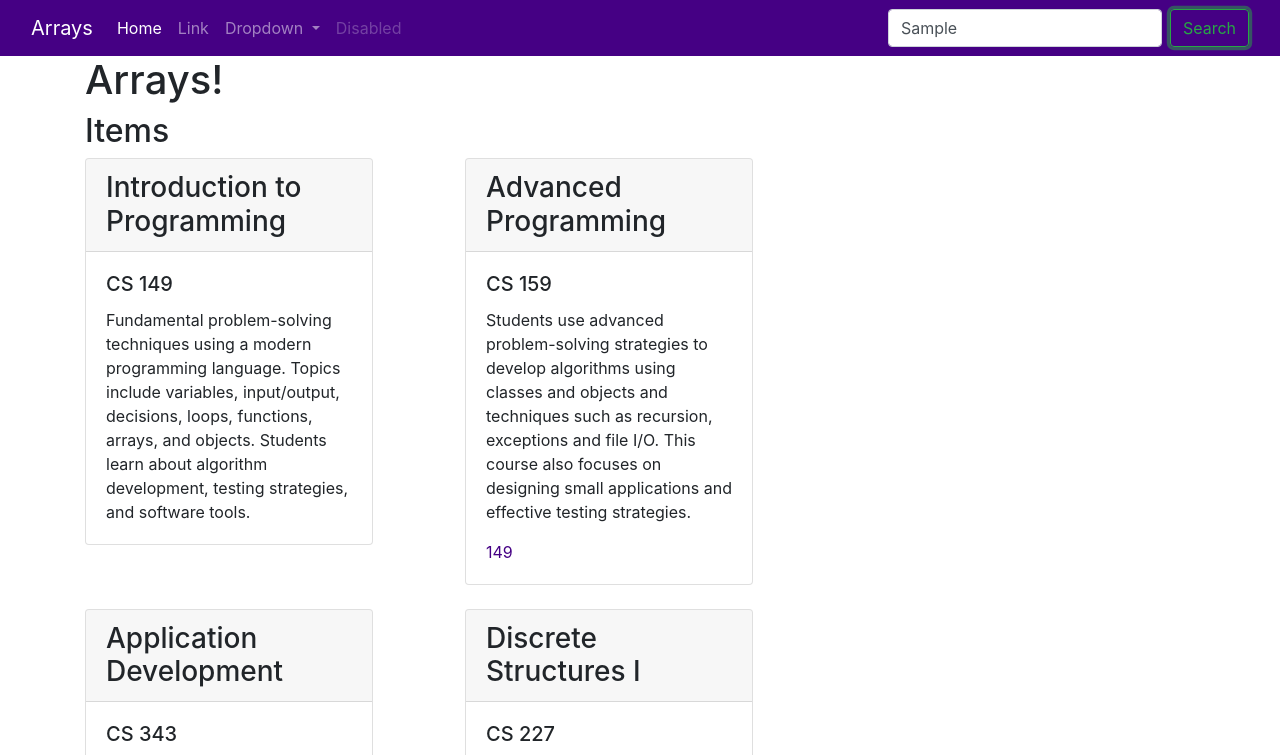
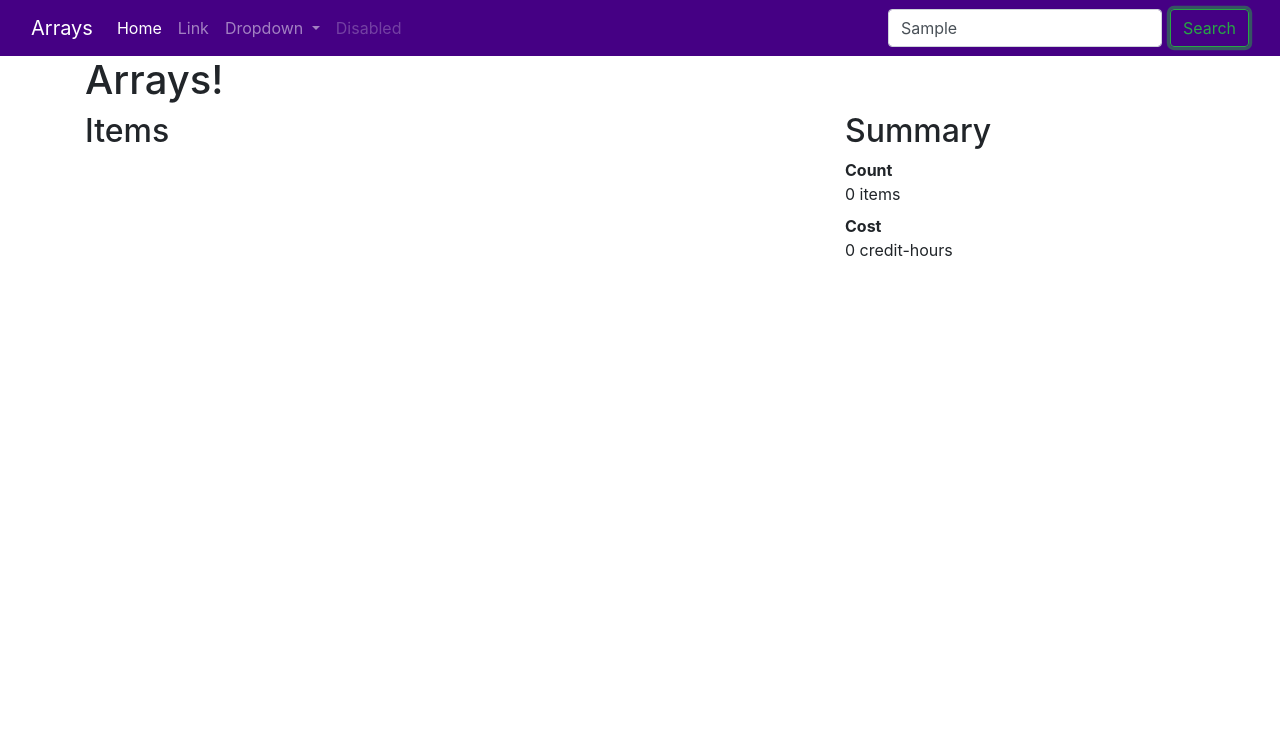
Before and after one commit to AmandaSolee/CS343-Arrays, a plain HTML site: page index.html in a window 1280 px wide. Both pictures are taken after typing "Sample" into the empty fields and a click on the button "Search". Shown: the top 755 px of the page. Drawn offline with nearby package versions, Linux system fonts and the light colour scheme.

Commit message:
update summary sidebar

```diff
--- a/index.html
+++ b/index.html
@@ -60,9 +60,7 @@
       <div class="col-lg-8">
         <h2>Items</h2>
         <!-- with thanks to https://getbootstrap.com/docs/5.2/components/card/#grid-cards -->
-        <div class="row row-cols-1 row-cols-md-2 g-4">
-          <script src="scripts/arrays.js"></script>
-          </div>
+        <div class="row row-cols-1 row-cols-md-2 g-4"  id="filtered-results">
         </div>
       </div>
 
@@ -70,9 +68,9 @@
         <h2>Summary</h2>
         <dl>
           <dt>Count</dt>
-          <dd><span>4</span> items</dd>
+          <dd><span id="result-count">4</span></dd>
           <dt>Cost</dt>
-          <dd><span>12</span> credit-hours + <span>6</span> credit-hours of prereqs</dd>
+          <dd><span id="result-cost"></span> credit-hours</dd>
         </dl>
       </div>
     </div>
@@ -81,6 +79,8 @@
     integrity="sha384-OERcA2EqjJCMA+/3y+gxIOqMEjwtxJY7qPCqsdltbNJuaOe923+mo//f6V8Qbsw3"
     crossorigin="anonymous"></script>
 
+    <script src="scripts/arrays.js"></script>
+
 
 </body>
 
--- a/scripts/arrays.js
+++ b/scripts/arrays.js
@@ -26,10 +26,10 @@ const courseToCard = ({
   return courseTemplate;
 };
 
+const resultsContainer = document.querySelector("#filtered-results");
 const courseCards = data.items.map(courseToCard);
-courseCards.forEach((c) => document.write(c));
-// console.log(courseCards);
-// document.write(courseCards.join(''))
+resultsContainer.innerHTML = courseCards.join("");
+
 
 // 2. maybe we only show those that match the search query?
 //
@@ -43,7 +43,6 @@ const searchButton = document.getElementById("search-btn")
 searchButton.addEventListener("click", (ev) => {
     console.log(ev)
     ev.preventDefault();
-    // ev.stopPropagation();
     console.log("query text")
     const searchField = document.querySelector('input[name="query-text"]');
     const queryText = searchField.value;
@@ -53,11 +52,24 @@ searchButton.addEventListener("click", (ev) => {
         filterCourseCard(card, queryText)
     );
 
+
+
     console.log('filteredCourseCards', filteredCourseCards);
-    filteredCourseCards.forEach((card) => {
-        document.write(card);
-    });
+    resultsContainer.innerHTML  = filteredCourseCards.join("");
+    updateCount(filteredCourseCards);
+    console.log(filteredCourseCards);
 });
 
 
 // 3. we update the result count and related summary info as we filter
+
+function updateCount(cards) {
+  const count = document.getElementById("result-count");
+  const countValue = cards.length;
+  count.innerText = `${countValue} items`;
+  const cost = document.getElementById("result-cost");
+  const costValue = countValue * 3;
+  cost.innerText = `${costValue}`;
+}
+
+updateCount(courseCards);
```
